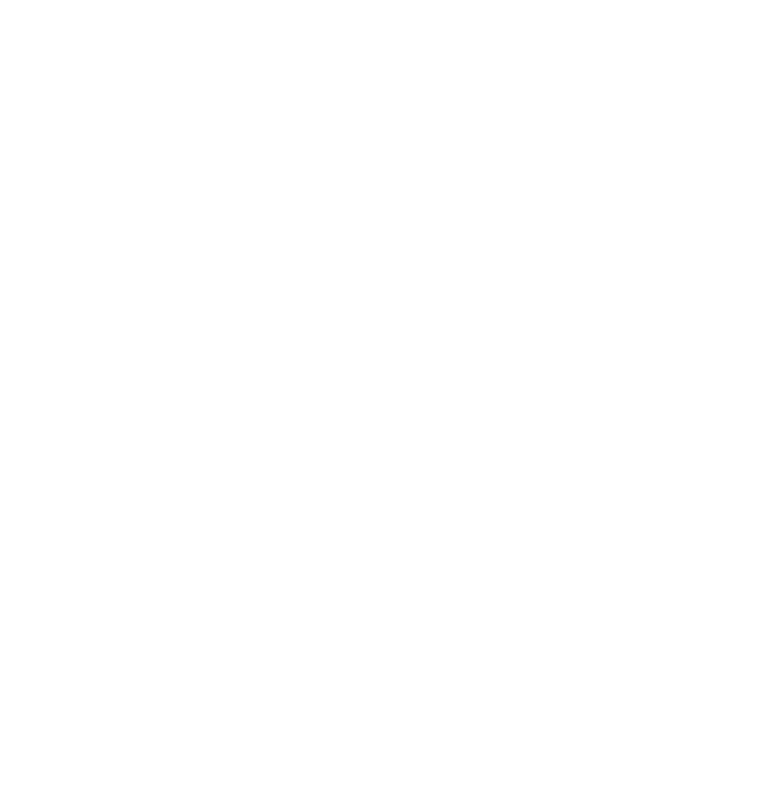
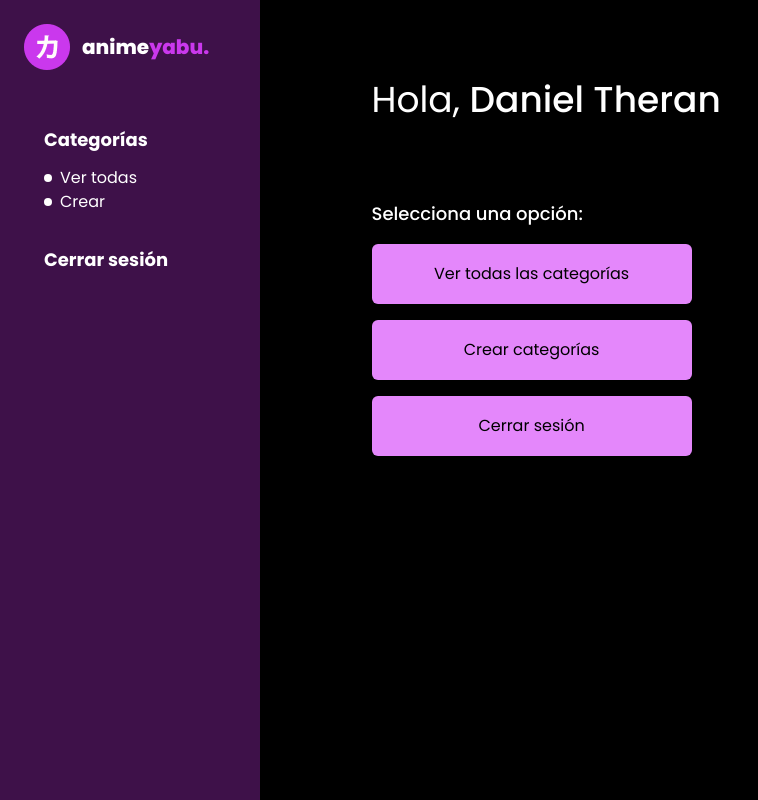
Before and after one commit to dtheran1/ts-opperweb, a Vue app: page /backoffice in a window 1280 px wide. Before the commit this address had no page. Shown: the whole page, without its empty margins (0-758 px from the left). Built offline with nearby package versions, Linux system fonts and the light colour scheme; the HTML template or start-up script is replaced by a standard one.

Commit message:
add component btn and new listcategories

```diff
--- /dev/null
+++ b/src/components/Btn.vue
@@ -0,0 +1,15 @@
+<template>
+  <div
+    class="bg-pinkCustom w-80 hover:bg-primary text-secondary hover:text-white h-[60px] rounded-md grid place-items-center mt-4">
+    <button class="w-full h-full hover:scale-110">
+      <slot />
+
+    </button>
+  </div>
+</template>
+<script lang="ts">
+export default {
+
+}
+</script>
+<style></style>
--- a/src/components/Carousel.vue
+++ b/src/components/Carousel.vue
@@ -64,9 +64,7 @@ export default defineComponent({
   setup(props) {
     const currentSlide = ref(1);
     const getSlideCount = ref<number | null>(null);
-    const autoPlayEnabled = ref(
-      props.startAutoPlay === undefined ? true : props.startAutoPlay
-    );
+    const autoPlayEnabled = ref(true);
     const timeoutDuration = ref(props.timeout === undefined ? 5000 : props.timeout);
     const pagintationEnabled = ref(
       props.pagination === undefined ? true : props.pagination
--- a/src/components/HelloWorld.vue
+++ /dev/null
@@ -1,38 +0,0 @@
-<script setup lang="ts">
-import { ref } from 'vue'
-
-defineProps<{ msg: string }>()
-
-const count = ref(0)
-</script>
-
-<template>
-  <h1>{{ msg }}</h1>
-
-  <div class="card">
-    <button type="button" @click="count++">count is {{ count }}</button>
-    <p>
-      Edit
-      <code>components/HelloWorld.vue</code> to test HMR
-    </p>
-  </div>
-
-  <p>
-    Check out
-    <a href="https://vuejs.org/guide/quick-start.html#local" target="_blank"
-      >create-vue</a
-    >, the official Vue + Vite starter
-  </p>
-  <p>
-    Install
-    <a href="https://github.com/vuejs/language-tools" target="_blank">Volar</a>
-    in your IDE for a better DX
-  </p>
-  <p class="read-the-docs">Click on the Vite and Vue logos to learn more</p>
-</template>
-
-<style scoped>
-.read-the-docs {
-  color: #888;
-}
-</style>
--- a/src/router/index.ts
+++ b/src/router/index.ts
@@ -3,8 +3,8 @@ import { RouteRecordRaw, createRouter, createWebHistory } from 'vue-router'
 
 export const routes: Array<RouteRecordRaw> = [
   {
-    path: '/',
-    name: 'Home',
+    path: '/login',
+    name: 'Login',
     component: () => import('../views/Login.vue'),
     meta: { noAuth: true }
   },
@@ -14,6 +14,17 @@ export const routes: Array<RouteRecordRaw> = [
     component: () => import('../views/Register.vue'),
     meta: { noAuth: true }
   },
+  {
+    path: '/backoffice',
+    name: 'Home',
+    component: () => import('../views/Home.vue'),
+    meta: { noAuth: false }
+  },
+  {
+    path: '/backoffice/categories-list',
+    name: 'Categories',
+    component: () => import('../views/categories/ListCategories.vue')
+  }
 ];
 
 const router = createRouter({
--- a/src/views/Home.vue
+++ b/src/views/Home.vue
@@ -1,13 +1,67 @@
 <template>
-  <div class="flex">
-    <div class="bg-primary w-1/4">
+  <div class="flex text-white">
+    <div class="bg-complement w-1/4 h-screen p-6">
+      <div class="flex gap-3">
+        <img src="../assets/login/image 1.png" alt="">
+        <h1 class="text-xl font-extrabold self-center">anime<span class="text-primary">yabu.</span> </h1>
+      </div>
 
+      <div class="pl-5">
+        <div class="mt-14">
+          <h2 class="font-bold text-lg">Categorías</h2>
+
+          <ul class="text-base font-normal mt-3">
+            <li class="hover:underline flex gap-2 cursor-pointer">
+              <span class="w-2 h-2 rounded-full bg-white self-center" />
+              <span>
+                Ver todas
+              </span>
+            </li>
+            <li class="hover:underline flex gap-2 cursor-pointer">
+              <span class="w-2 h-2 rounded-full bg-white self-center" />
+              <span>
+                Crear
+              </span>
+            </li>
+          </ul>
+        </div>
+
+        <div class="mt-8 font-bold text-lg">
+          <button>Cerrar sesión</button>
+        </div>
+      </div>
+    </div>
+
+    <div class="bg-secondary w-full text-white pl-28 pt-20">
+      <div class="text-4xl">
+        <span>Hola, <span class="font-medium">Daniel Theran</span></span>
+      </div>
+
+      <div class="mt-20">
+        <span class="font-medium text-lg">Selecciona una opción:</span>
+
+        <router-link :to="{ name: 'Categories' }">
+          <Btn>
+            Ver todas las categorías
+          </Btn>
+        </router-link>
+        <Btn>
+          Crear categorías
+        </Btn>
+        <Btn>
+          Cerrar sesión
+        </Btn>
+      </div>
     </div>
   </div>
 </template>
 <script lang="ts">
+import Btn from '../components/Btn.vue'
 export default {
   name: 'Home',
+  components: {
+    Btn
+  },
   setup() {
 
     return {
--- a/src/views/Login.vue
+++ b/src/views/Login.vue
@@ -42,10 +42,9 @@
             <div class="flex justify-end mt-2">
               <span class="text-pinkCustom text-sm">¿Olvido la contraseña?</span>
             </div>
-            <div
-              class="bg-pinkCustom hover:bg-primary text-secondary hover:text-white h-[60px] rounded-md grid place-items-center mt-4">
-              <button class="w-full h-full hover:scale-110">Acceder</button>
-            </div>
+            <Btn>
+              Acceder
+            </Btn>
           </div>
         </form>
 
@@ -64,7 +63,7 @@
           <img src="../assets/login/logoFacebook.svg" alt="logoFacebook">
         </div>
 
-        <div class="mt-[41px] mb-10">
+        <div class="mt-[41px] mb-10 flex justify-center">
           <router-link :to="{ name: 'Register' }">
             <span class="text-sm text-white">Quieres registrarte? <span class="text-pinkCustom">Registrate</span></span>
           </router-link>
@@ -72,19 +71,20 @@
       </div>
     </div>
 
-
     <div class="hidden md:block bg-complement">
-      <Carousel :navEnabled="false" :pagination="true" :startAutoPlay="false" :timeout="5000" class="carousel relative max-h-full h-full"
-        v-slot="{ currentSlide }">
+      <Carousel :navEnabled="false" :pagination="true" :startAutoPlay="true" :timeout="5000"
+        class="carousel relative max-h-full h-full" v-slot="{ currentSlide }">
         <Slide v-for="(slide, index) in carouselSlides" :key="index">
           <div v-show="currentSlide === index + 1" class="absolute top-10 left-1/4">
-            <div class="w-[380px] h-[380px] bg-primary rounded-full mb-40">
-              <img :src="slide.slide" alt="" class="w-96 lg:w-[700px] h-[500px]" />
+            <div class="w-[380px] h-[380px] bg-primary rounded-full">
+              <img :src="slide.slide" alt="slider" class="w-96 lg:w-[700px]"
+                :class="currentSlide === 1 && 'pt-20'" />
             </div>
 
-            <div class="flex flex-col justify-center">
-              <span class="font-bold text-6xl text-white text-center"> anime<span class="text-primary">{{ slide.title }}</span></span>
-              <p class="text-white text-sm text-center w-[400px]"> {{ slide.description }} </p>
+            <div class="flex flex-col justify-center" :class="currentSlide !== 1 ? 'mt-44'  : 'mt-24'">
+              <span class="font-bold text-6xl text-white text-center"> anime<span class="text-primary">{{ slide.title
+              }}</span></span>
+              <p class="text-white text-sm text-center w-[400px] mt-2"> {{ slide.description }} </p>
             </div>
           </div>
         </Slide>
@@ -102,11 +102,14 @@ import slade1 from '../assets/login/slider1.png'
 import slade2 from '../assets/login/slider2.png'
 import slade3 from '../assets/login/slider3.png'
 
+import Btn from '../components/Btn.vue'
+
 export default defineComponent({
   name: 'login',
   components: {
     Carousel,
-    Slide
+    Slide,
+    Btn
   },
   setup() {
     const carouselSlides = [
@@ -133,5 +136,4 @@ export default defineComponent({
 
 })
 </script>
-<style scoped>
-</style>
+<style scoped></style>
--- a/src/views/Register.vue
+++ b/src/views/Register.vue
@@ -88,10 +88,9 @@
               </button>
             </div>
           </div>
-          <div
-            class="bg-pinkCustom hover:bg-primary text-secondary hover:text-white h-[60px] rounded-md grid place-items-center mt-8">
-            <button type="submit" class="w-full h-full hover:scale-110">Registrar</button>
-          </div>
+          <Btn>
+            Registrar
+          </Btn>
         </form>
 
         <form v-if="isLegal" class="mt-1">
@@ -145,10 +144,9 @@
               </button>
             </div>
           </div>
-          <div
-            class="bg-pinkCustom hover:bg-primary text-secondary hover:text-white h-[60px] rounded-md grid place-items-center mt-8">
-            <button type="submit" class="w-full h-full hover:scale-110">Registrar</button>
-          </div>
+          <Btn>
+            Registrar
+          </Btn>
         </form>
 
         <div class="flex justify-between mt-10">
@@ -166,23 +164,25 @@
           <img src="../assets/login/logoFacebook.svg" alt="logoFacebook">
         </div>
 
-        <div class="mt-[41px] mb-10">
+        <div class="mt-[41px] mb-10 flex justify-center">
           <router-link :to="{ name: 'Home' }">
             <span class="text-sm text-white">Ya estás registrado? <span class="text-pinkCustom">Acceder</span></span>
           </router-link>
         </div>
       </div>
     </div>
+
     <div class="hidden md:block bg-complement">
       <Carousel :isRegister="true" :navEnabled="false" :pagination="true" :startAutoPlay="false" :timeout="5000"
         class="carousel relative max-h-full h-full mt-40" v-slot="{ currentSlide }">
         <Slide v-for="(slide, index) in carouselSlides" :key="index">
           <div v-show="currentSlide === index + 1" class="absolute top-10 left-1/4">
             <div class="w-[380px] h-[380px] bg-primary rounded-full mb-40">
-              <img :src="slide.slide" alt="" class="w-96 lg:w-[700px] h-[500px]" />
+              <img :src="slide.slide" alt="slider" class="w-96 lg:w-[700px]"
+                  :class="currentSlide === 1 && 'pt-20'" />
             </div>
 
-            <div class="flex flex-col justify-center">
+            <div class="flex flex-col justify-center" :class="currentSlide !== 1 ? 'mt-44' : 'mt-24'">
               <span class="font-bold text-6xl text-white text-center"> anime<span class="text-primary">{{ slide.title
               }}</span></span>
               <p class="text-white text-sm text-center w-[400px]"> {{ slide.description }} </p>
@@ -203,11 +203,14 @@ import slade1 from '../assets/login/slider1.png'
 import slade2 from '../assets/login/slider2.png'
 import slade3 from '../assets/login/slider3.png'
 
+import Btn from '../components/Btn.vue'
+
 export default defineComponent({
   name: 'login',
   components: {
     Carousel,
-    Slide
+    Slide,
+    Btn
   },
   setup() {
     const isPerson = ref(true)
--- /dev/null
+++ b/src/views/categories/ListCategories.vue
@@ -0,0 +1,13 @@
+<template lang="">
+  <div>
+    CAtegories
+  </div>
+</template>
+<script>
+export default {
+
+}
+</script>
+<style lang="">
+
+</style>
```
